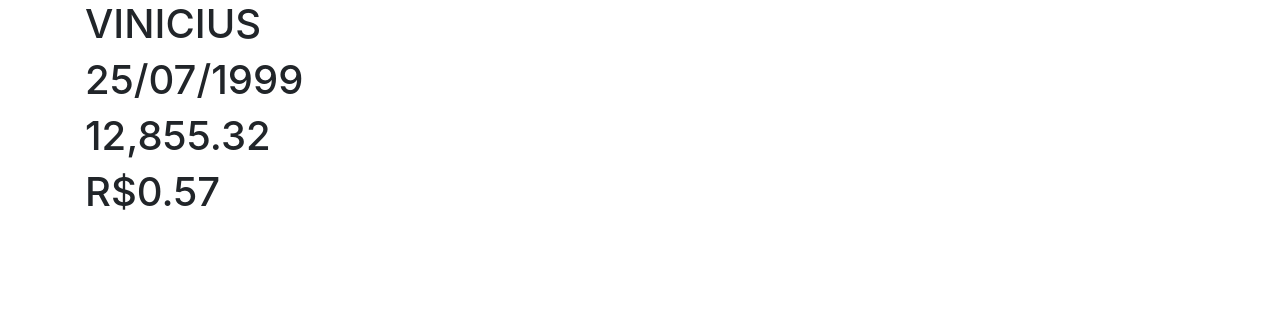
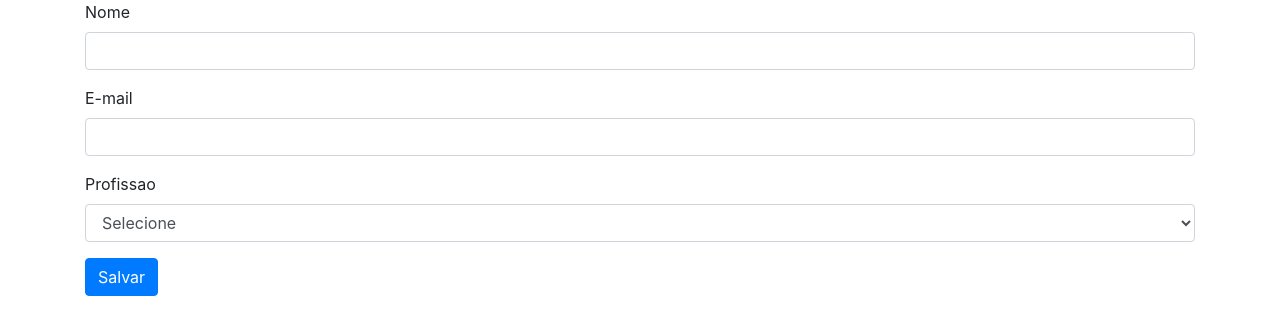
Before and after one commit to rochaskingdom/angular-fundamentos, an Angular app: page / in a window 1280 px wide. Shown: the top 334 px of the page. Built offline with nearby package versions, Linux system fonts and the light colour scheme.

Commit message:
Template-driven Forms: Criando um formulário

```diff
--- a/src/app/app.component.html
+++ b/src/app/app.component.html
@@ -9,4 +9,5 @@
 
 <!--</div>-->
 
-<app-conhecendo-pipes></app-conhecendo-pipes>
+<!--<app-conhecendo-pipes></app-conhecendo-pipes>-->
+<app-formularios></app-formularios>
--- a/src/app/app.module.ts
+++ b/src/app/app.module.ts
@@ -7,6 +7,7 @@ import {FuncionarioCardComponent} from './funcionario-card/funcionario-card.comp
 import {FuncionarioFormComponent} from './funcionario-form/funcionario-form.component';
 import {CampoColoridoDirective} from './campo-colorido.directive';
 import {ConhecendoPipesComponent} from './conhecendo-pipes/conhecendo-pipes.component';
+import { FormulariosComponent } from './formularios/formularios.component';
 
 @NgModule({
   declarations: [
@@ -14,7 +15,8 @@ import {ConhecendoPipesComponent} from './conhecendo-pipes/conhecendo-pipes.comp
     FuncionarioCardComponent,
     FuncionarioFormComponent,
     CampoColoridoDirective,
-    ConhecendoPipesComponent
+    ConhecendoPipesComponent,
+    FormulariosComponent,
   ],
   imports: [
     BrowserModule,
--- /dev/null
+++ b/src/app/formularios/formularios.component.html
@@ -0,0 +1,26 @@
+<div class="container">
+
+  <form #usuarioForm="ngForm" (ngSubmit)="salvar(usuarioForm)">
+    <div class="form-group">
+      <label class="form-control-label">Nome</label>
+      <input type="text" class="form-control">
+    </div>
+
+    <div class="form-group">
+      <label class="form-control-label">E-mail</label>
+      <input type="text" class="form-control">
+    </div>
+
+    <div class="form-group">
+      <label class="form-control-label">Profissao</label>
+      <select class="form-control">
+        <option value="">Selecione</option>
+        <option>Engenheiro</option>
+        <option>Dentista</option>
+      </select>
+    </div>
+
+    <button type="submit" class="btn btn-primary">Salvar</button>
+  </form>
+
+</div>
--- /dev/null
+++ b/src/app/formularios/formularios.component.ts
@@ -0,0 +1,15 @@
+import {Component} from '@angular/core';
+import {NgForm} from '@angular/forms';
+
+@Component({
+  selector: 'app-formularios',
+  templateUrl: './formularios.component.html',
+  styleUrls: ['./formularios.component.css']
+})
+export class FormulariosComponent {
+
+  salvar(form: NgForm) {
+    console.log(form);
+  }
+
+}
```
Also changed, not shown: src/app/formularios/formularios.component.css (added).
